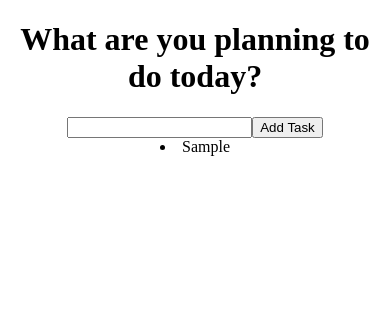
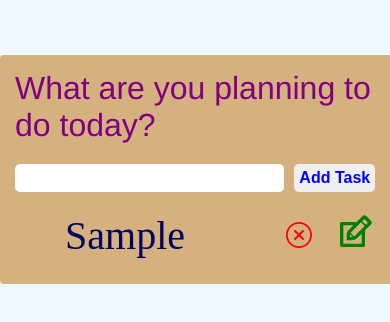
Before and after one commit to mohammadislamdeveloper365/react-portfolio, a React (Create React App) app: page / in a window 390 px wide. Both pictures are taken after typing "Sample" into the empty fields and a click on the button "Add Task". Shown: the top 322 px of the page. Built offline with nearby package versions, Linux system fonts and the light colour scheme.

Commit message:
feat: add adding functionality with css

```diff
--- a/package.json
+++ b/package.json
@@ -9,6 +9,7 @@
     "@testing-library/user-event": "^13.5.0",
     "react": "^19.2.0",
     "react-dom": "^19.2.0",
+    "react-icons": "^5.5.0",
     "react-scripts": "5.0.1",
     "uuid": "^13.0.0",
     "web-vitals": "^2.1.4"
--- a/public/index.html
+++ b/public/index.html
@@ -7,7 +7,7 @@
   <meta name="theme-color" content="#000000" />
   <meta name="description" content="Web site created using create-react-app" />
 
-  <title>React App</title>
+  <title>Todo React App</title>
 </head>
 
 <body>
--- a/src/App.css
+++ b/src/App.css
@@ -1,38 +1,5 @@
 .App {
-  text-align: center;
+  background-color: aliceblue;
+  height: 100vh;
+  padding-top: 50px;
 }
-
-.App-logo {
-  height: 40vmin;
-  pointer-events: none;
-}
-
-@media (prefers-reduced-motion: no-preference) {
-  .App-logo {
-    animation: App-logo-spin infinite 20s linear;
-  }
-}
-
-.App-header {
-  background-color: #282c34;
-  min-height: 100vh;
-  display: flex;
-  flex-direction: column;
-  align-items: center;
-  justify-content: center;
-  font-size: calc(10px + 2vmin);
-  color: white;
-}
-
-.App-link {
-  color: #61dafb;
-}
-
-@keyframes App-logo-spin {
-  from {
-    transform: rotate(0deg);
-  }
-  to {
-    transform: rotate(360deg);
-  }
-}
--- a/src/components/Todo/Todo.js
+++ b/src/components/Todo/Todo.js
@@ -1,5 +1,6 @@
 import TodoList from '../TodoList/TodoList';
 import TodoForm from '../TodoForm/TodoForm';
+import styles from './Todo.module.css';
 import React, { Component } from 'react';
 
 class Todo extends Component {
@@ -21,8 +22,8 @@ class Todo extends Component {
     render() {
         const { todoList } = this.state
         return (
-            <div>
-                <h1>What are you planning to do today?</h1>
+            <div className={styles.todo}>
+                <h1 className={styles["todo-heading"]}>What are you planning to do today?</h1>
                 <TodoForm addTodo={this.addTodo}/>
                 <TodoList todoList={todoList}/>
             </div>
--- /dev/null
+++ b/src/components/Todo/Todo.module.css
@@ -0,0 +1,33 @@
+
+.todo {
+    background-color: rgb(214, 177, 128);
+    width: 500px;
+    max-width: 600px;
+    margin: auto;
+    padding: 30px;
+    border-radius: 0.25rem;
+}
+
+.todo-heading {
+    color: purple;
+    margin-bottom: 20px;
+    font-family: 'Franklin Gothic Medium', 'Arial Narrow', Arial, sans-serif;
+    font-weight: 200;
+}
+
+/* Tablet */
+@media (max-width: 768px) {
+    .todo {
+        width: 90%;
+        padding: 20px;
+    }
+}
+
+/* Mobile */
+@media (max-width: 480px) {
+    .todo {
+        width: 95%;
+        padding: 15px;
+        margin: 5px auto;
+    }
+}
--- a/src/components/TodoForm/TodoForm.js
+++ b/src/components/TodoForm/TodoForm.js
@@ -1,5 +1,6 @@
 import React, { Component } from 'react';
 import { v4 as uuidv4 } from 'uuid';
+import styles from './TodoForm.module.css';
 
 class TodoForm extends Component {
     constructor(props){
@@ -35,9 +36,9 @@ class TodoForm extends Component {
         const { todo } = this.state;
 
         return (
-            <form onSubmit={this.handleTodoSubmit}>
-                <input type="text" name="todo" value={todo} onChange={this.handleTodoChange} className="todo-input"/>
-                <button>Add Task</button>
+            <form onSubmit={this.handleTodoSubmit} className={styles['todo-form']}>
+                <input type="text" name="todo" value={todo} onChange={this.handleTodoChange} className={styles['todo-input']}/>
+                <button className={styles['todo-button']}>Add Task</button>
             </form>
         );
     }
--- /dev/null
+++ b/src/components/TodoForm/TodoForm.module.css
@@ -0,0 +1,23 @@
+.todo-form {
+    margin: auto;
+}
+
+.todo-input {
+    width: 70%;
+    padding: 5px;
+    border: none;
+    border-radius: 5px;
+    font-size: 1rem;
+    color: rgb(223, 41, 5);
+    font-weight: 400;
+}
+
+.todo-button {
+    margin-left: 10px;
+    border-radius: 5px;
+    padding: 5px;
+    border: none;
+    color: blue;
+    font-size: 1rem;
+    font-weight: bold;
+}
--- a/src/components/TodoList/TodoList.js
+++ b/src/components/TodoList/TodoList.js
@@ -1,18 +1,26 @@
-import React, { Component } from 'react';
-
-
+import React, { Component } from "react";
+import { IoIosCloseCircleOutline } from "react-icons/io";
+import { TiEdit } from "react-icons/ti";
+import styles from "./TodoList.module.css";
 
 class TodoList extends Component {
+  render() {
+    const { todoList } = this.props;
 
-    render() {
-        const { todoList } = this.props;
+    return (
+      <ul className={styles["todo-list"]}>
+        {todoList.map((todo) => (
+          <li key={todo.id} className={styles["todo-list-detail"]}>
+            <div className={styles["todo-list-task"]}>{todo.todo}</div>
 
-        return (
-            <>
-                {todoList.map(todo=><li key={todo.id}>{todo.todo}</li>)}
-            </>
-        );
-    }
+              <IoIosCloseCircleOutline  className={styles["todo-list-close"]}/>{" "}
+
+            <TiEdit className={styles["todo-list-edit"]} />
+          </li>
+        ))}
+      </ul>
+    );
+  }
 }
 
 export default TodoList;
--- /dev/null
+++ b/src/components/TodoList/TodoList.module.css
@@ -0,0 +1,28 @@
+.todo-list {
+    list-style-type: none;
+    margin-top: 20px;
+    font-size: 2.5rem;
+    color: rgb(2, 2, 95);
+    position: relative;
+}
+.todo-list-detail {
+    display: flex;
+    justify-content: space-around;
+    margin-bottom: 10px;
+}
+
+.todo-list-task {
+    width: 60%;
+}
+
+.todo-list-close {
+    color: red;
+    font-size: 2rem;
+    padding-top: 7px;
+}
+
+.todo-list-edit {
+    color: green;
+    font-size: 2.5rem;
+
+}
--- /dev/null
+++ b/src/index.css
@@ -0,0 +1,3 @@
+* {
+    margin: 0;
+}
--- a/src/index.js
+++ b/src/index.js
@@ -1,6 +1,7 @@
 import React from 'react';
 import ReactDOM from 'react-dom/client';
 import App from './App';
+import './index.css';
 
 
 const root = ReactDOM.createRoot(document.getElementById('root'));
```
Also changed, not shown: 1 other file (tests, documents, lock files or other folders).
